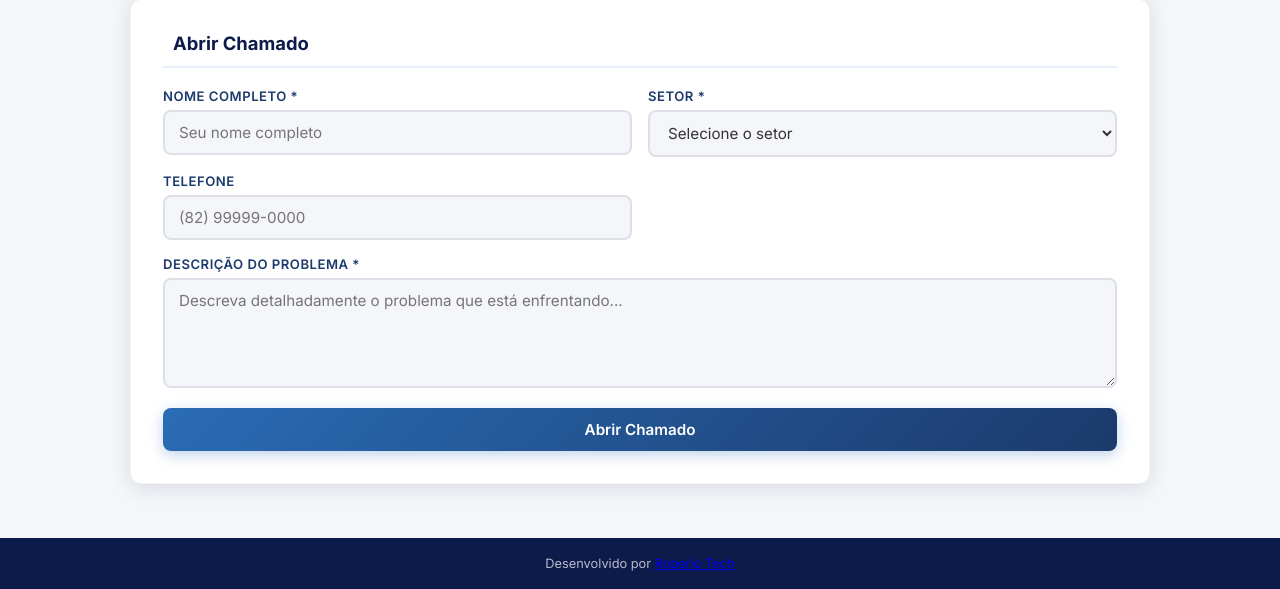
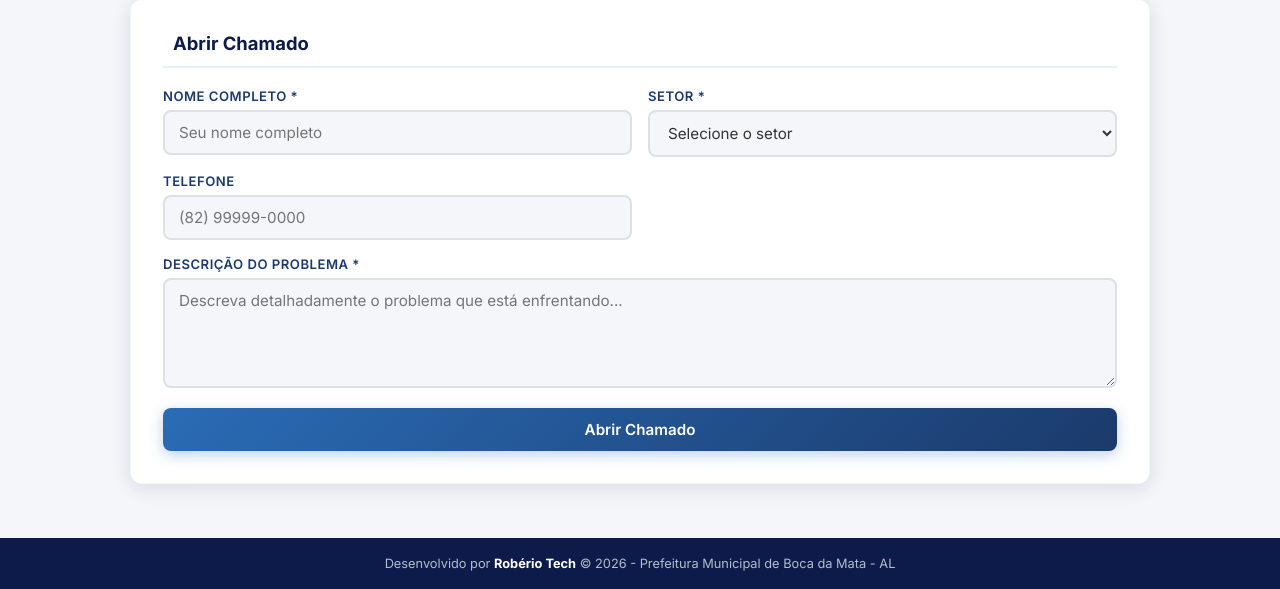
Before and after one commit to Roberi09/ti-boca-da-mata, a Flask app: page / in a window 1280 px wide. Shown: the part 408-997 px from the top of the page. Run offline with Flask 3, Linux system fonts and the light colour scheme; parts of the project's set-up code (start-up, migrations or seed data) failed here and were passed over.

Commit message:
Ajeitando detalhes

```diff
--- a/static/style.css
+++ b/static/style.css
@@ -130,6 +130,12 @@ body {
     padding: 18px 40px;
     font-size: 0.8rem;
     margin-top: auto;
+
+}
+
+footer a {
+    color: inherit;
+    text-decoration: none;
 }
 
 .footer strong {
--- a/templates/base.html
+++ b/templates/base.html
@@ -44,13 +44,11 @@
     </main>
 
     <footer class="footer">
-        <p>
-    Desenvolvido por
-    <a href="https://www.instagram.com/roberio.tech/"
-       target="_blank"
-       rel="noopener noreferrer">
-        Roberio Tech
+        <p>Desenvolvido por
+    <a href="https://www.instagram.com/roberio.tech/" target="_blank" rel="noopener noreferrer">
+        <strong>Robério Tech</strong>
     </a>
+    &copy; 2026 - Prefeitura Municipal de Boca da Mata - AL
 </p>
     </footer>
 </body>
```
